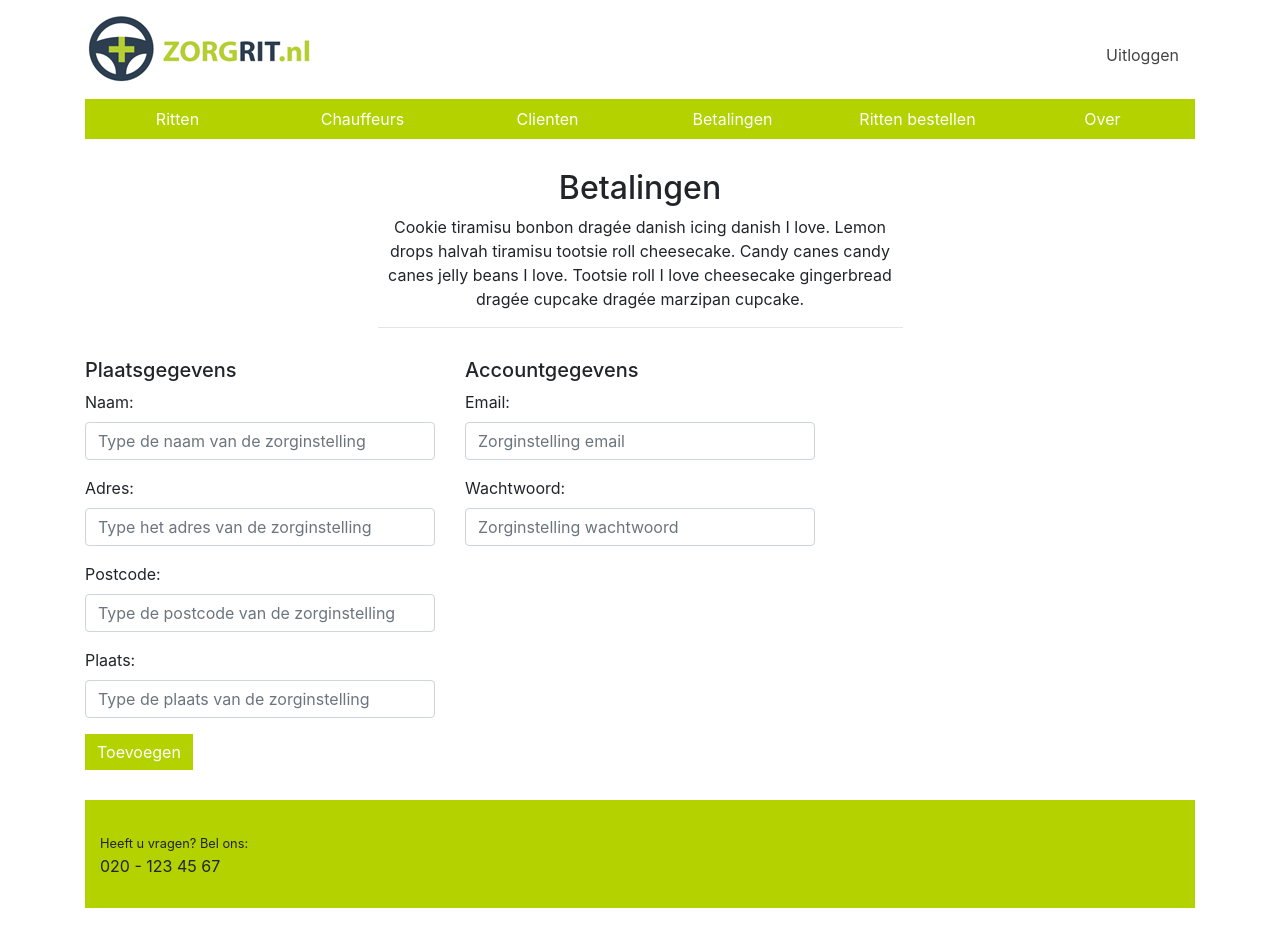
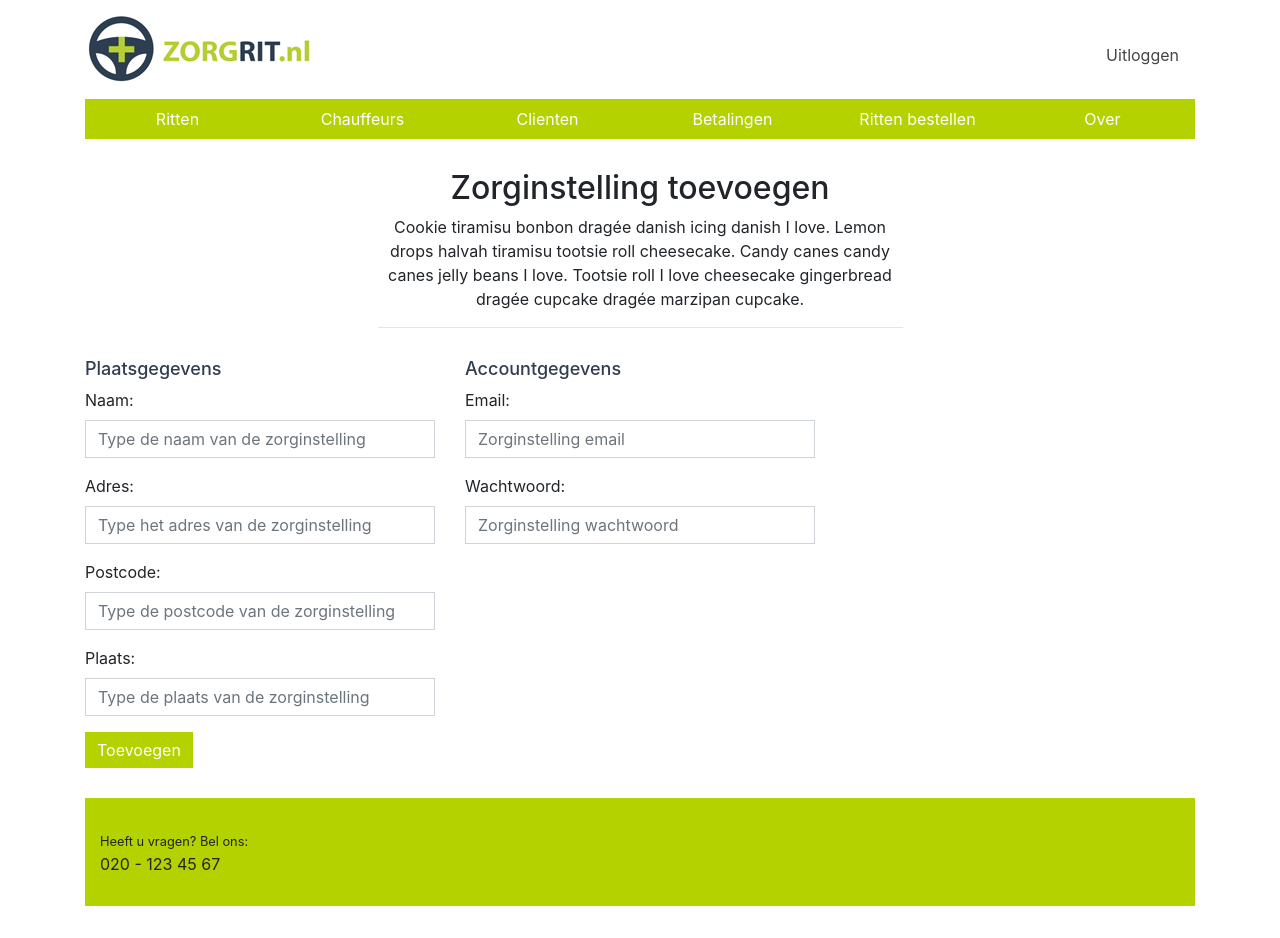
Before and after one commit to MitchDorrestijn/zrit-client, a React (Create React App) app: page / in a window 1280 px wide. Built offline with nearby package versions, Linux system fonts and the light colour scheme.

Commit message:
Added some basic styling for the add page

```diff
--- a/src/main/components/ZorginstellingForm.js
+++ b/src/main/components/ZorginstellingForm.js
@@ -1,5 +1,7 @@
 import React from 'react';
 import {Col, Form, FormGroup, Label, Input, Row, Button} from 'reactstrap';
+
+import '../css/zorginstellingForm.css';
 
 //this stateless functional component renders the textblock
 export default class ZorginstellingForm extends React.Component {
@@ -16,30 +18,30 @@ addZorginstelling = () => {
           <h5>Plaatsgegevens</h5>
           <FormGroup>
             <Label for="zorginstelling_naam">Naam:</Label>
-            <Input type="text" name="zorginstelling_naam" id="zorginstelling_naam" placeholder="Type de naam van de zorginstelling" value=""/>
+            <Input type="text" name="zorginstelling_naam" id="zorginstelling_naam" placeholder="Type de naam van de zorginstelling" />
           </FormGroup>
           <FormGroup>
             <Label for="zorginstelling_adresregel">Adres:</Label>
-            <Input type="text" name="zorginstelling_adresregel" id="zorginstelling_adresregel" placeholder="Type het adres van de zorginstelling" value=""/>
+            <Input type="text" name="zorginstelling_adresregel" id="zorginstelling_adresregel" placeholder="Type het adres van de zorginstelling" />
           </FormGroup>
           <FormGroup>
             <Label for="zorginstelling_postcode">Postcode:</Label>
-            <Input type="text" name="zorginstelling_postcode" id="zorginstelling_postcode" placeholder="Type de postcode van de zorginstelling" value=""/>
+            <Input type="text" name="zorginstelling_postcode" id="zorginstelling_postcode" placeholder="Type de postcode van de zorginstelling" />
           </FormGroup>
           <FormGroup>
             <Label for="zorginstelling_plaats">Plaats:</Label>
-            <Input type="text" name="zorginstelling_plaats" id="zorginstelling_plaats" placeholder="Type de plaats van de zorginstelling" value=""/>
+            <Input type="text" name="zorginstelling_plaats" id="zorginstelling_plaats" placeholder="Type de plaats van de zorginstelling" />
           </FormGroup>
         </Col>
         <Col md="4">
           <h5>Accountgegevens</h5>
           <FormGroup>
             <Label for="zorginstelling_email">Email:</Label>
-            <Input type="email" name="zorginstelling_email" id="zorginstelling_email" placeholder="Zorginstelling email" value=""/>
+            <Input type="email" name="zorginstelling_email" id="zorginstelling_email" placeholder="Zorginstelling email" />
           </FormGroup>
           <FormGroup>
             <Label for="zorginstelling_email">Wachtwoord:</Label>
-            <Input type="password" name="zorginstelling_wachtwoord" id="zorginstelling_wachtwoord" placeholder="Zorginstelling wachtwoord" value=""/>
+            <Input type="password" name="zorginstelling_wachtwoord" id="zorginstelling_wachtwoord" placeholder="Zorginstelling wachtwoord" />
           </FormGroup>
         </Col>
       </Row>
--- a/src/main/container/AddPage.js
+++ b/src/main/container/AddPage.js
@@ -13,7 +13,7 @@ export default class TablePage extends Component {
         <Row>
           <Col>
             <Header />
-            <TextContent title="Betalingen">
+            <TextContent title="Zorginstelling toevoegen">
               Cookie tiramisu bonbon dragée danish icing danish I love. Lemon drops halvah tiramisu tootsie roll cheesecake. Candy canes candy canes jelly beans I love. Tootsie roll I love cheesecake gingerbread dragée cupcake dragée marzipan cupcake.
             </TextContent>
             <ZorginstellingForm />
--- /dev/null
+++ b/src/main/css/zorginstellingForm.css
@@ -0,0 +1,14 @@
+input {
+  border-radius: 0 !important;
+}
+
+.input:focus,
+.form-control:focus {
+  box-shadow: none !important;
+  border-color: #0056b3 !important;
+}
+
+h5 {
+  color: #303c51 !important;
+  font-size: 18px !important;
+}
```
